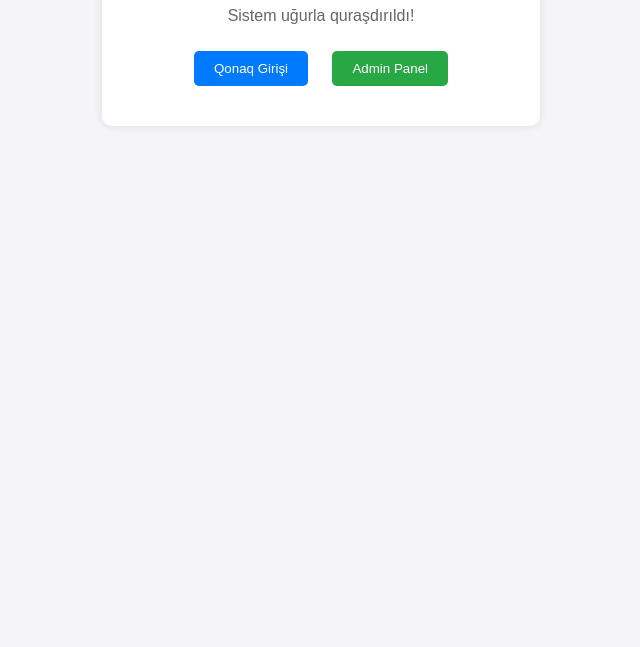
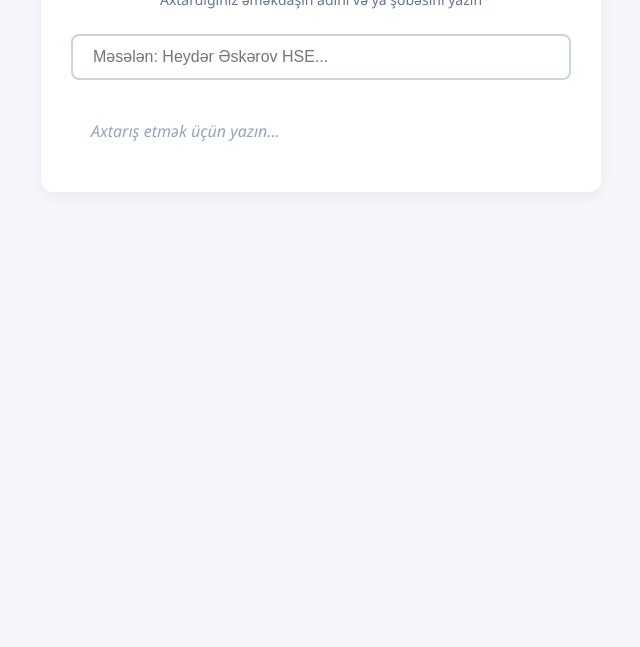
Before and after one commit to heyderesgerov/bos-shelf-reception, a website: page index.html in a window 1280 px wide. Shown: the part 153-800 px from the top of the page, without its empty margins (319-959 px from the left). Drawn offline with Linux system fonts and the light colour scheme.

Commit message:
Update index.html

```diff
--- a/index.html
+++ b/index.html
@@ -3,22 +3,84 @@
 <head>
     <meta charset="UTF-8">
     <meta name="viewport" content="width=device-width, initial-scale=1.0">
-    <title>BOS Shelf - Resepsiyon Sistemi</title>
+    <title>BOS Shelf - Resepsiyon Axtarış Sistemi</title>
     <style>
-        body { font-family: Arial, sans-serif; text-align: center; margin: 50px; background-color: #f4f4f9; }
-        .container { background: white; padding: 30px; border-radius: 10px; box-shadow: 0px 0px 10px rgba(0,0,0,0.1); display: inline-block; }
-        h1 { color: #333; }
-        p { color: #666; }
-        .btn { display: inline-block; padding: 10px 20px; margin: 10px; color: white; background-color: #007bff; border: none; border-radius: 5px; text-decoration: none; cursor: pointer; }
-        .btn-admin { background-color: #28a745; }
+        body { font-family: 'Segoe UI', Arial, sans-serif; margin: 0; padding: 20px; background-color: #f4f6f9; color: #333; text-align: center; }
+        .container { max-width: 500px; margin: 30px auto; background: white; padding: 30px; border-radius: 12px; box-shadow: 0px 4px 15px rgba(0,0,0,0.05); }
+        h1 { color: #1e293b; font-size: 24px; margin-bottom: 5px; }
+        p { color: #64748b; font-size: 14px; margin-bottom: 25px; }
+        .search-box { width: 100%; padding: 12px 20px; box-sizing: border-box; border: 2px solid #cbd5e1; border-radius: 8px; font-size: 16px; transition: 0.3s; margin-bottom: 20px; outline: none; }
+        .search-box:focus { border-color: #3b82f6; box-shadow: 0 0 0 3px rgba(59, 130, 246, 0.15); }
+        .results-list { list-style: none; padding: 0; margin: 0; text-align: left; }
+        .result-item { padding: 12px 15px; border-bottom: 1px solid #f1f5f9; display: flex; justify-content: space-between; align-items: center; }
+        .result-item:last-child { border-bottom: none; }
+        .user-info { display: flex; flex-direction: column; }
+        .user-name { font-weight: 600; color: #0f172a; }
+        .user-role { font-size: 13px; color: #64748b; margin-top: 2px; }
+        .status-badge { padding: 4px 8px; border-radius: 6px; font-size: 12px; font-weight: 600; background-color: #dcfce7; color: #166534; }
+        .no-result { color: #94a3b8; padding: 20px; font-style: italic; }
     </style>
 </head>
 <body>
+
     <div class="container">
         <h1>BOS Shelf Qəbul Sistemi</h1>
-        <p>Sistem uğurla quraşdırıldı!</p>
-        <button class="btn" onclick="alert('Qonaq qeydiyyatı tezliklə aktiv olacaq!')">Qonaq Girişi</button>
-        <button class="btn btn-admin" onclick="alert('Admin Panelə keçid tezliklə aktiv olacaq!')">Admin Panel</button>
+        <p>Axtardığınız əməkdaşın adını və ya şöbəsini yazın</p>
+
+        <!-- Axtarış Girişi -->
+        <input type="text" id="searchInput" class="search-box" placeholder="Məsələn: Heydər Əskərov HSE..." oninput="filterEmployees()">
+
+        <!-- Nəticə Siyahısı -->
+        <ul id="resultsList" class="results-list">
+            <!-- Məlumatlar JS tərəfindən bura doldurulacaq -->
+        </ul>
     </div>
+
+    <script>
+        // Nümunəvi İşçi Bazası
+        const employees = [
+            { name: "Heydər Əskərov", role: "HSE Specialist", status: "Ofisdə" },
+            { name: "Anar Məmmədov", role: "HR Manager", status: "Ofisdə" },
+            { name: "Elvin Həsənov", role: "GRC Specialist", status: "Ezamiyyətdə" },
+            { name: "Leyla Əliyeva", role: "Receptionist", status: "Ofisdə" }
+        ];
+
+        function filterEmployees() {
+            const query = document.getElementById('searchInput').value.toLowerCase().trim();
+            const listElement = document.getElementById('resultsList');
+            listElement.innerHTML = '';
+
+            if (query === '') {
+                listElement.innerHTML = '<li class="no-result">Axtarış etmək üçün yazın...</li>';
+                return;
+            }
+
+            const filtered = employees.filter(emp =>
+                emp.name.toLowerCase().includes(query) ||
+                emp.role.toLowerCase().includes(query)
+            );
+
+            if (filtered.length === 0) {
+                listElement.innerHTML = '<li class="no-result">Uyğun əməkdaş tapılmadı.</li>';
+                return;
+            }
+
+            filtered.forEach(emp => {
+                const li = document.createElement('li');
+                li.className = 'result-item';
+                li.innerHTML = `
+                    <div class="user-info">
+                        <span class="user-name">${emp.name}</span>
+                        <span class="user-role">${emp.role}</span>
+                    </div>
+                    <span class="status-badge">${emp.status}</span>
+                `;
+                listElement.innerHTML += li.outerHTML;
+            });
+        }
+
+        // Səhifə ilk açılanda boş mesaj göstərsin
+        filterEmployees();
+    </script>
 </body>
 </html>
```
